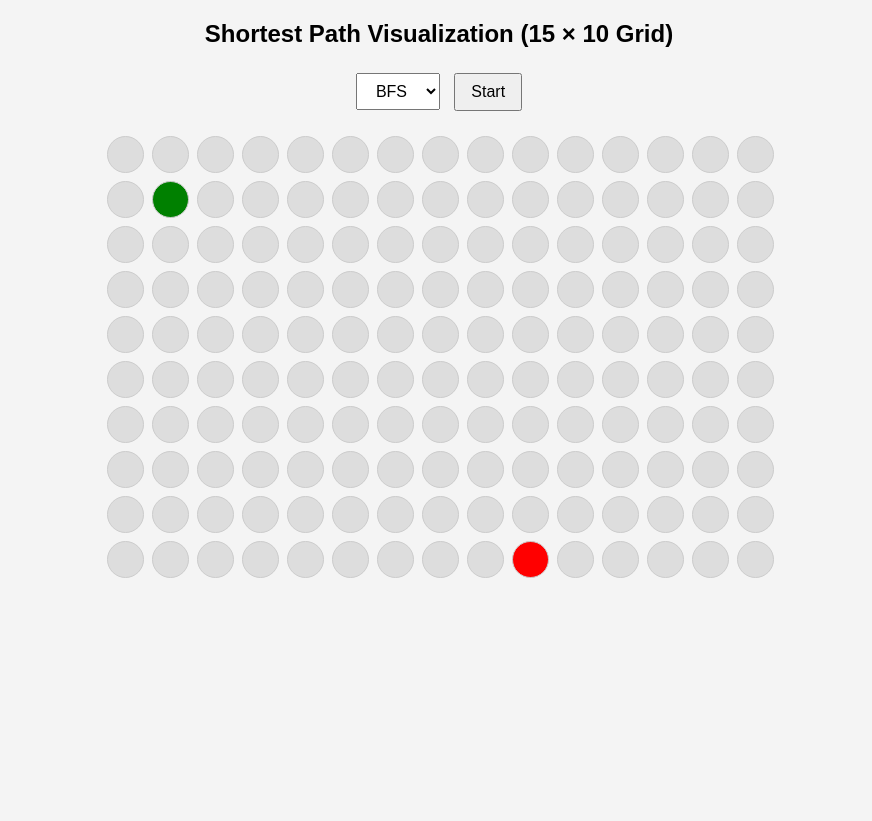
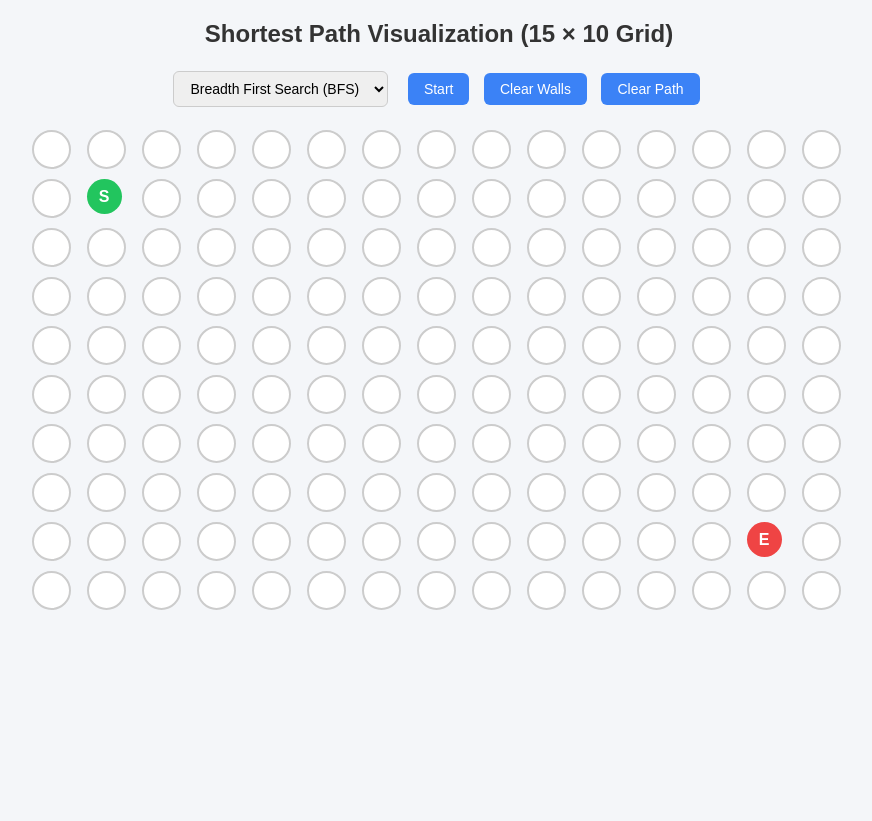
Before and after one commit to HARIKRISHNAR1/pathfinding-visualizer, a Flask app: page / in a window 1280 px wide. Shown: the whole page, without its empty margins (201-1073 px from the left). After the commit the page ends 610 px from the top, so only its background shows below. Run offline with Flask 3, Linux system fonts and the light colour scheme.

Commit message:
Project is completed

```diff
--- a/static/script.js
+++ b/static/script.js
@@ -3,70 +3,137 @@ function sleep(ms) {
 }
 
 const start = [1, 1];
-const end = [9, 9];
+const end = [8, 13];
 
 let parent = {};
 let visited = new Set();
 let walls = new Set();
+
+let draggingStart = false;
+let draggingEnd = false;
 
 function getCell(r, c) {
     return document.querySelector(`[data-row='${r}'][data-col='${c}']`);
 }
 
 function initializeGrid() {
-    getCell(start[0], start[1]).classList.add("start");
-    getCell(end[0], end[1]).classList.add("end");
+
+    let startCell = getCell(start[0], start[1]);
+    let endCell = getCell(end[0], end[1]);
+
+    startCell.classList.add("start");
+    startCell.innerHTML = "S";
+
+    endCell.classList.add("end");
+    endCell.innerHTML = "E";
 }
 
-/* ✅ WAIT UNTIL DOM LOADS */
 document.addEventListener("DOMContentLoaded", function () {
 
     initializeGrid();
 
-    // 🧱 WALL CREATION
     document.querySelectorAll(".cell").forEach(cell => {
-        cell.addEventListener("click", () => {
+
+        cell.addEventListener("mousedown", () => {
 
             let r = parseInt(cell.dataset.row);
             let c = parseInt(cell.dataset.col);
 
-            // Prevent start & end becoming wall
-            if ((r === start[0] && c === start[1]) ||
-                (r === end[0] && c === end[1])) {
+            if (r === start[0] && c === start[1]) {
+                draggingStart = true;
                 return;
             }
 
-            let key = [r, c].toString();
+            if (r === end[0] && c === end[1]) {
+                draggingEnd = true;
+                return;
+            }
 
-            if (walls.has(key)) {
-                walls.delete(key);
-                cell.classList.remove("wall");
-            } else {
-                walls.add(key);
-                cell.classList.add("wall");
-            }
+            toggleWall(cell);
         });
+
+        cell.addEventListener("mouseenter", () => {
+
+            let r = parseInt(cell.dataset.row);
+            let c = parseInt(cell.dataset.col);
+
+            if (draggingStart) moveStart(r, c);
+            if (draggingEnd) moveEnd(r, c);
+
+        });
+
     });
 
 });
 
+document.addEventListener("mouseup", () => {
+    draggingStart = false;
+    draggingEnd = false;
+});
 
-function startAlgorithm() {
-    const selected = document.getElementById("algorithmSelect").value;
+function toggleWall(cell) {
 
-    if (selected === "bfs") {
-        runBFS();
-    } else if (selected === "dfs") {
-        runDFS();
+    let r = parseInt(cell.dataset.row);
+    let c = parseInt(cell.dataset.col);
+
+    if ((r === start[0] && c === start[1]) ||
+        (r === end[0] && c === end[1])) return;
+
+    let key = [r, c].toString();
+
+    if (walls.has(key)) {
+        walls.delete(key);
+        cell.classList.remove("wall");
+    } else {
+        walls.add(key);
+        cell.classList.add("wall");
     }
 }
 
+function moveStart(r, c) {
+
+    if (walls.has([r, c].toString())) return;
+
+    let oldCell = getCell(start[0], start[1]);
+    oldCell.classList.remove("start");
+    oldCell.innerHTML = "";
+
+    start[0] = r;
+    start[1] = c;
+
+    let newCell = getCell(r, c);
+    newCell.classList.add("start");
+    newCell.innerHTML = "S";
+}
+
+function moveEnd(r, c) {
+
+    if (walls.has([r, c].toString())) return;
+
+    let oldCell = getCell(end[0], end[1]);
+    oldCell.classList.remove("end");
+    oldCell.innerHTML = "";
+
+    end[0] = r;
+    end[1] = c;
+
+    let newCell = getCell(r, c);
+    newCell.classList.add("end");
+    newCell.innerHTML = "E";
+}
+
+function startAlgorithm() {
+
+    clearPath();
+
+    let selected = document.getElementById("algorithmSelect").value;
+
+    if (selected === "bfs") runBFS();
+    else if (selected === "dfs") runDFS();
+    else if (selected === "astar") runAStar();
+}
 
 async function runBFS() {
-
-    document.querySelectorAll(".cell").forEach(cell => {
-        cell.classList.remove("visited", "path");
-    });
 
     parent = {};
     visited = new Set();
@@ -76,8 +143,7 @@ async function runBFS() {
     visited.add(start.toString());
 
     const directions = [
-        [1,0], [-1,0], [0,1], [0,-1],
-        [1,1], [1,-1], [-1,1], [-1,-1]
+        [1,0], [-1,0], [0,1], [0,-1]
     ];
 
     while (queue.length > 0) {
@@ -101,43 +167,48 @@ async function runBFS() {
                 !visited.has(key) &&
                 !walls.has(key)
             ) {
+
                 queue.push([nr, nc]);
                 visited.add(key);
                 parent[key] = [r, c];
 
                 if (!(nr === end[0] && nc === end[1])) {
                     getCell(nr, nc).classList.add("visited");
-                    await sleep(50);
+                    await sleep(40);
                 }
             }
         }
     }
 
-    alert("No Path Found!");
+    alert("No Path Found");
 }
 
-
 async function runDFS() {
-
-    document.querySelectorAll(".cell").forEach(cell => {
-        cell.classList.remove("visited", "path");
-    });
 
     parent = {};
     visited = new Set();
 
-    let stack = [];
-    stack.push(start);
-    visited.add(start.toString());
+    let stack = [start];
 
     const directions = [
-        [1,0], [-1,0], [0,1], [0,-1],
-        [1,1], [1,-1], [-1,1], [-1,-1]
+        [1,0], [-1,0], [0,1], [0,-1]
     ];
 
     while (stack.length > 0) {
 
         let [r, c] = stack.pop();
+        let key = [r, c].toString();
+
+        if (visited.has(key)) continue;
+
+        visited.add(key);
+
+        if (!(r === start[0] && c === start[1]) &&
+            !(r === end[0] && c === end[1])) {
+
+            getCell(r, c).classList.add("visited");
+            await sleep(40);
+        }
 
         if (r === end[0] && c === end[1]) {
             await reconstructPath();
@@ -148,29 +219,92 @@ async function runDFS() {
 
             let nr = r + dr;
             let nc = c + dc;
-            let key = [nr, nc].toString();
+            let nkey = [nr, nc].toString();
 
             if (
                 nr >= 0 && nr < ROWS &&
                 nc >= 0 && nc < COLS &&
-                !visited.has(key) &&
+                !visited.has(nkey) &&
+                !walls.has(nkey)
+            ) {
+
+                stack.push([nr, nc]);
+
+                if (!(nkey in parent))
+                    parent[nkey] = [r, c];
+            }
+        }
+    }
+}
+
+async function runAStar() {
+
+    parent = {};
+    visited = new Set();
+
+    let open = [];
+    open.push(start);
+
+    let g = {};
+    let f = {};
+
+    g[start.toString()] = 0;
+    f[start.toString()] = heuristic(start, end);
+
+    const directions = [
+        [1,0], [-1,0], [0,1], [0,-1]
+    ];
+
+    while (open.length > 0) {
+
+        open.sort((a,b)=>f[a.toString()] - f[b.toString()]);
+        let [r,c] = open.shift();
+
+        if (r === end[0] && c === end[1]) {
+            await reconstructPath();
+            return;
+        }
+
+        visited.add([r,c].toString());
+
+        if (!(r === start[0] && c === start[1])) {
+            getCell(r,c).classList.add("visited");
+            await sleep(40);
+        }
+
+        for (let [dr,dc] of directions) {
+
+            let nr=r+dr;
+            let nc=c+dc;
+            let key=[nr,nc].toString();
+
+            if (
+                nr>=0 && nr<ROWS &&
+                nc>=0 && nc<COLS &&
                 !walls.has(key)
-            ) {
-                stack.push([nr, nc]);
-                visited.add(key);
-                parent[key] = [r, c];
+            ){
 
-                if (!(nr === end[0] && nc === end[1])) {
-                    getCell(nr, nc).classList.add("visited");
-                    await sleep(50);
+                let tempG = g[[r,c].toString()] + 1;
+
+                if (!(key in g) || tempG < g[key]) {
+
+                    parent[key] = [r,c];
+                    g[key] = tempG;
+                    f[key] = tempG + heuristic([nr,nc],end);
+
+                    if (!open.some(n=>n.toString()===key))
+                        open.push([nr,nc]);
                 }
             }
         }
     }
 
-    alert("No Path Found!");
+    alert("No Path Found");
 }
 
+function heuristic(a,b){
+    return Math.abs(a[0]-b[0]) + Math.abs(a[1]-b[1]);
+}
 
 async function reconstructPath() {
 
@@ -178,16 +312,33 @@ async function reconstructPath() {
 
     while (current.toString() !== start.toString()) {
 
-        await sleep(80);
+        await sleep(60);
 
         let key = current.toString();
-        let [r, c] = current;
+        let [r,c] = current;
 
         if (!(r === end[0] && c === end[1])) {
-            getCell(r, c).classList.remove("visited");
-            getCell(r, c).classList.add("path");
+            getCell(r,c).classList.remove("visited");
+            getCell(r,c).classList.add("path");
         }
 
         current = parent[key];
     }
 }
+
+function clearWalls(){
+
+    walls.clear();
+
+    document.querySelectorAll(".cell").forEach(cell=>{
+        cell.classList.remove("wall");
+    });
+}
+
+function clearPath(){
+
+    document.querySelectorAll(".cell").forEach(cell=>{
+        cell.classList.remove("visited");
+        cell.classList.remove("path");
+    });
+}
--- a/static/style.css
+++ b/static/style.css
@@ -1,59 +1,99 @@
-body {
-    text-align: center;
-    font-family: Arial, sans-serif;
-    background-color: #f4f4f4;
+body{
+    font-family: Arial, Helvetica, sans-serif;
+    background:#f4f6f9;
+    text-align:center;
 }
 
-.controls {
-    margin: 20px;
+/* Title */
+h2{
+    margin-top:20px;
+    color:#333;
 }
 
-select, button {
-    padding: 8px 15px;
-    font-size: 16px;
-    margin: 5px;
-    cursor: pointer;
+/* Control panel */
+.controls{
+    margin:20px;
 }
 
-.grid {
-    display: grid;
-    grid-template-columns: repeat(15, 35px);
-    grid-template-rows: repeat(15, 35px);
-    gap: 10px;
-    justify-content: center;
-    margin: 20px auto;
+/* Dropdown */
+select{
+    padding:8px 12px;
+    border-radius:6px;
+    border:1px solid #ccc;
+    font-size:14px;
+    margin-right:10px;
 }
 
-.cell {
-    width: 35px;
-    height: 35px;
-    border-radius: 50%;      /* Circle nodes */
-    background-color: #ddd;  /* Default */
-    border: 1px solid #ccc;
-    transition: 0.2s;
+/* Buttons */
+button{
+    padding:8px 16px;
+    margin:5px;
+    border:none;
+    border-radius:6px;
+    background:#3b82f6;
+    color:white;
+    font-size:14px;
+    cursor:pointer;
+    transition:0.2s ease;
 }
 
-
-/* Graph Representation Colors */
-
-.start {
-    background-color: green;
-    border-radius: 50%;
+button:hover{
+    background:#2563eb;
+    transform:scale(1.05);
 }
 
-.end {
-    background-color: red;
-    border-radius: 50%;
+/* Grid layout */
+.grid{
+    display:grid;
+    grid-template-columns: repeat(15,45px);
+    justify-content:center;
+    gap:10px;
+    margin-top:20px;
 }
 
-.wall {
-    background-color: black;
+/* NODE CIRCLES */
+.cell{
+    width:35px;
+    height:35px;
+    border-radius:50%;
+    border:2px solid #ccc;
+    background:white;
+
+    display:flex;
+    align-items:center;
+    justify-content:center;
+
+    transition:0.2s;
 }
 
-.visited {
-    background-color: lightblue;
+/* Start Node */
+.start{
+    background:#22c55e;
+    color:white;
+    font-weight:bold;
+    border:none;
 }
 
-.path {
-    background-color: yellow;
+/* End Node */
+.end{
+    background:#ef4444;
+    color:white;
+    font-weight:bold;
+    border:none;
 }
+
+/* Wall Node */
+.wall{
+    background:#333;
+    border:none;
+}
+
+/* Visited Nodes */
+.visited{
+    background:#60a5fa;
+}
+
+/* Final Path */
+.path{
+    background:#facc15;
+}
--- a/templates/index.html
+++ b/templates/index.html
@@ -6,17 +6,25 @@
 
     <link rel="stylesheet" href="{{ url_for('static', filename='style.css') }}">
 </head>
+
 <body>
 
     <h2>Shortest Path Visualization (15 × 10 Grid)</h2>
 
     <div class="controls">
+
         <select id="algorithmSelect">
-            <option value="bfs">BFS</option>
-            <option value="dfs">DFS</option>
+            <option value="bfs">Breadth First Search (BFS)</option>
+            <option value="dfs">Depth First Search (DFS)</option>
+            <option value="astar">A* Algorithm</option>
         </select>
 
         <button onclick="startAlgorithm()">Start</button>
+
+        <button onclick="clearWalls()">Clear Walls</button>
+
+        <button onclick="clearPath()">Clear Path</button>
+
     </div>
 
     <div class="grid">
@@ -30,7 +38,7 @@
         {% endfor %}
     </div>
 
-    <!-- Pass ROWS and COLS from Flask -->
+    <!-- Pass ROWS and COLS from Flask to JavaScript -->
     <script>
         const ROWS = {{ ROWS }};
         const COLS = {{ COLS }};
```
